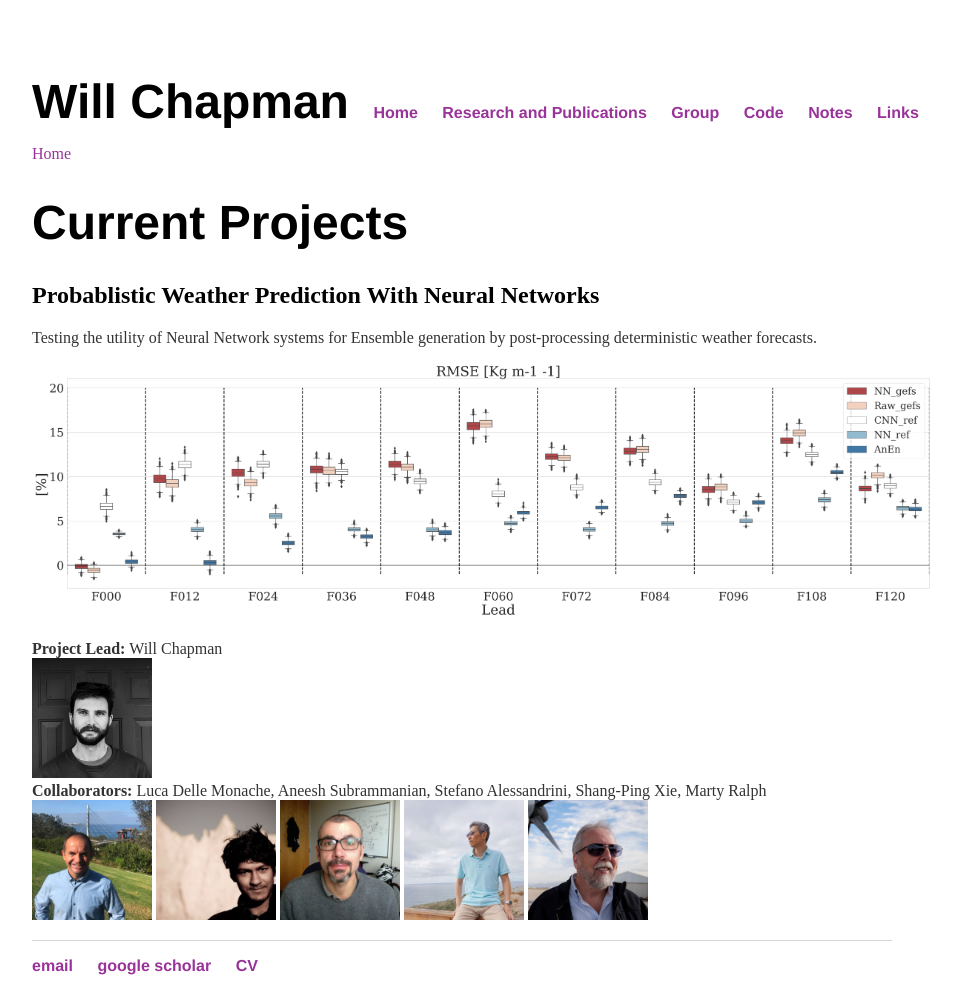
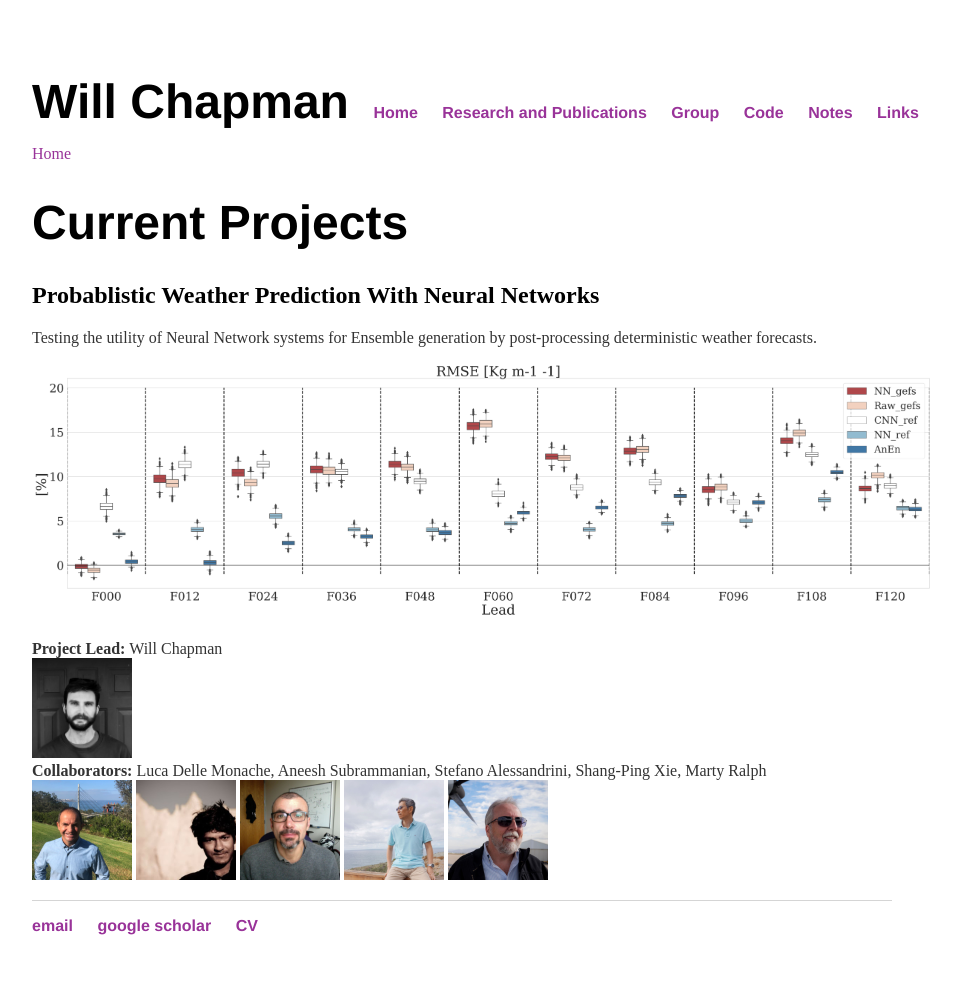
Before and after one commit to WillyChap/willychap_beta.github.io, a Jekyll site: the page built from research/projects.md, in a window 1280 px wide. Shown: the whole page, without its empty margins (276-1237 px from the left). Built offline with Jekyll 4.4.1, drawn with Linux system fonts in a browser that asks for light colours; our own code applies the rules of GitHub Pages for plain Markdown files; after the commit the page ends 951 px from its top, so only the background shows below that.

Commit message:
Update projects.md

```diff
--- a/research/projects.md
+++ b/research/projects.md
@@ -8,6 +8,6 @@ Testing the utility of Neural Network systems for Ensemble generation by post-pr
 <img src="http://willychap.github.io/research/images/RMSElead.png" alt="RMSElead" width="900"/>
 
 **Project Lead:** Will Chapman<br/>
-<img src="http://willychap.github.io/images/william_chapman_square.jpg" alt="Me" width="120"/><br/>
+<img src="http://willychap.github.io/images/william_chapman_square.jpg" alt="Me" width="100"/><br/>
 **Collaborators:** Luca Delle Monache, Aneesh Subrammanian, Stefano Alessandrini, Shang-Ping Xie, Marty Ralph<br/>
-<img src="http://willychap.github.io/images/LDM.jpg" alt="LDM" width="120"/> <img src="http://willychap.github.io/images/ACS.jpg" alt="ACS" width="120"/> <img src="http://willychap.github.io/images/SA.jpg" alt="SPX" width="120"/> <img src="http://willychap.github.io/images/SPX.jpg" alt="SPX" width="120"/> <img src="http://willychap.github.io/images/FMR.jpg" alt="FMR" width="120"/>
+<img src="http://willychap.github.io/images/LDM.jpg" alt="LDM" width="100"/> <img src="http://willychap.github.io/images/ACS.jpg" alt="ACS" width="100"/> <img src="http://willychap.github.io/images/SA.jpg" alt="SPX" width="100"/> <img src="http://willychap.github.io/images/SPX.jpg" alt="SPX" width="100"/> <img src="http://willychap.github.io/images/FMR.jpg" alt="FMR" width="100"/>
```
